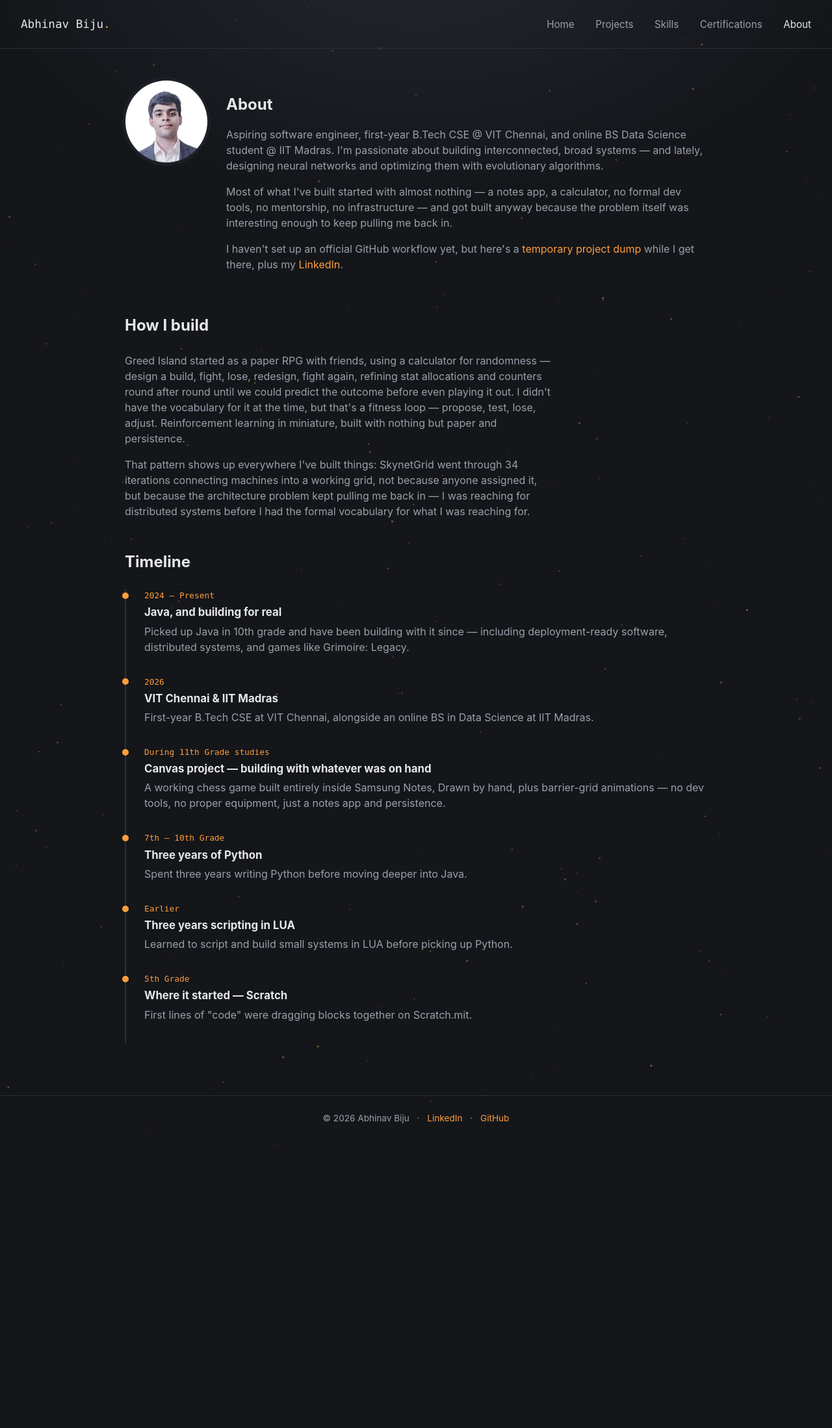
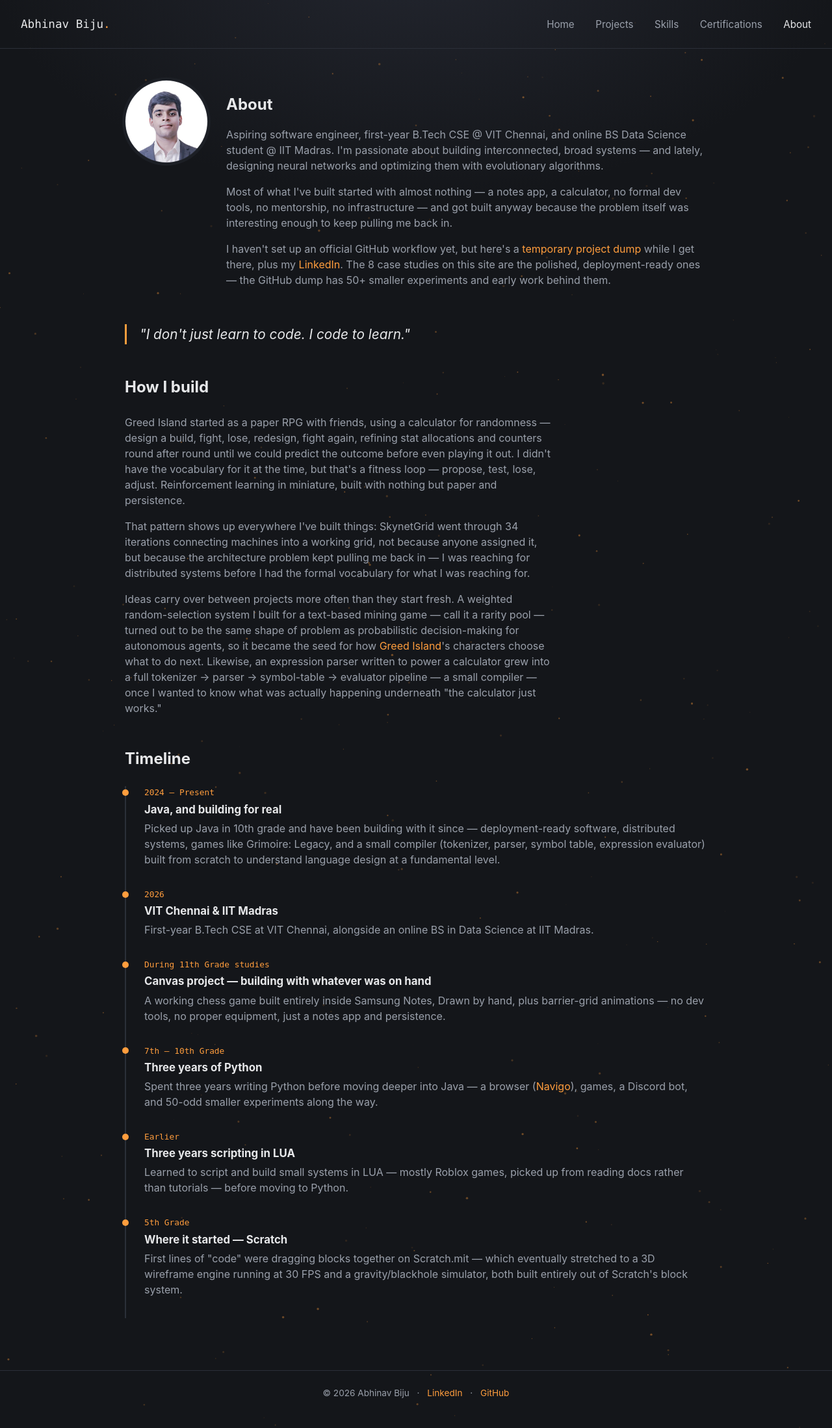
Before and after one commit to AbhinavBiju-101/portfolio, a Flask app: page /about in a window 1280 px wide. Shown: the whole page at 65% size. Before the commit the page ends 1766 px from the top, so only its background shows below. Run offline with Flask 3, Linux system fonts and the light colour scheme; some libraries are stand-ins or nearby versions.

Commit message:
Add files via upload

```diff
--- a/portfolio/instance/site_stats.json
+++ b/portfolio/instance/site_stats.json
@@ -1 +1 @@
-{"views": 2}
+{"views": 3}
--- a/portfolio/static/css/style.css
+++ b/portfolio/static/css/style.css
@@ -167,6 +167,12 @@ code {
   text-transform: uppercase;
   letter-spacing: 0.04em;
 }
+.stats-caption {
+  margin: -2rem 0 3rem;
+  font-size: 0.85rem;
+  color: var(--text-dim);
+  text-align: center;
+}
 
 /* --- Homepage featured projects --------------------------------------- */
 .featured-projects { margin-bottom: 3rem; }
@@ -227,6 +233,17 @@ code {
     gap: 1rem;
   }
   .about-photo { width: 104px; height: 104px; }
+}
+
+/* --- Pull quote (About page) -------------------------------------------- */
+.pull-quote {
+  margin: 2rem 0 2.5rem;
+  padding: 0 0 0 1.25rem;
+  border-left: 3px solid var(--accent);
+  font-size: 1.3rem;
+  font-style: italic;
+  color: var(--text);
+  line-height: 1.5;
 }
 
 /* --- Search bar (Projects / Skills) -------------------------------------- */
--- a/portfolio/templates/about.html
+++ b/portfolio/templates/about.html
@@ -22,9 +22,16 @@
       <a href="https://github.com/FTHZS" target="_blank" rel="noopener">temporary project dump</a>
       while I get there, plus my
       <a href="https://www.linkedin.com/in/i-am-abhinav-biju/" target="_blank" rel="noopener">LinkedIn</a>.
+      The 8 case studies on this site are the polished, deployment-ready
+      ones — the GitHub dump has 50+ smaller experiments and early work
+      behind them.
     </p>
   </div>
 </section>
+
+<blockquote class="pull-quote">
+  "I don't just learn to code. I code to learn."
+</blockquote>
 
 <section class="philosophy">
   <h2 class="timeline-heading">How I build</h2>
@@ -44,6 +51,18 @@
     pulling me back in — I was reaching for distributed systems before I
     had the formal vocabulary for what I was reaching for.
   </p>
+  <p>
+    Ideas carry over between projects more often than they start fresh.
+    A weighted random-selection system I built for a text-based mining
+    game — call it a rarity pool — turned out to be the same shape of
+    problem as probabilistic decision-making for autonomous agents, so it
+    became the seed for how <a href="{{ url_for('project_detail', slug='greed-island') }}">Greed Island</a>'s
+    characters choose what to do next. Likewise, an expression parser
+    written to power a calculator grew into a full tokenizer → parser →
+    symbol-table → evaluator pipeline — a small compiler — once I wanted
+    to know what was actually happening underneath "the calculator just
+    works."
+  </p>
 </section>
 
 <section class="timeline">
@@ -53,7 +72,7 @@
       <span class="timeline-date">2024 — Present</span>
       <div class="timeline-body">
         <h3>Java, and building for real</h3>
-        <p>Picked up Java in 10th grade and have been building with it since — including deployment-ready software, distributed systems, and games like Grimoire: Legacy.</p>
+        <p>Picked up Java in 10th grade and have been building with it since — deployment-ready software, distributed systems, games like Grimoire: Legacy, and a small compiler (tokenizer, parser, symbol table, expression evaluator) built from scratch to understand language design at a fundamental level.</p>
       </div>
     </li>
     <li class="timeline-item">
@@ -74,21 +93,21 @@
       <span class="timeline-date">7th — 10th Grade</span>
       <div class="timeline-body">
         <h3>Three years of Python</h3>
-        <p>Spent three years writing Python before moving deeper into Java.</p>
+        <p>Spent three years writing Python before moving deeper into Java — a browser (<a href="{{ url_for('project_detail', slug='navigo') }}">Navigo</a>), games, a Discord bot, and 50-odd smaller experiments along the way.</p>
       </div>
     </li>
     <li class="timeline-item">
       <span class="timeline-date">Earlier</span>
       <div class="timeline-body">
         <h3>Three years scripting in LUA</h3>
-        <p>Learned to script and build small systems in LUA before picking up Python.</p>
+        <p>Learned to script and build small systems in LUA — mostly Roblox games, picked up from reading docs rather than tutorials — before moving to Python.</p>
       </div>
     </li>
     <li class="timeline-item">
       <span class="timeline-date">5th Grade</span>
       <div class="timeline-body">
         <h3>Where it started — Scratch</h3>
-        <p>First lines of "code" were dragging blocks together on Scratch.mit.</p>
+        <p>First lines of "code" were dragging blocks together on Scratch.mit — which eventually stretched to a 3D wireframe engine running at 30 FPS and a gravity/blackhole simulator, both built entirely out of Scratch's block system.</p>
       </div>
     </li>
   </ol>
--- a/portfolio/templates/index.html
+++ b/portfolio/templates/index.html
@@ -35,6 +35,10 @@
     <span class="stat-label">GitHub stars</span>
   </div>
 </section>
+<p class="stats-caption">
+  {{ stats.num_projects }} full case studies live here — 50+ smaller experiments and early work
+  (Scratch, LUA, early Python) sit in the <a href="https://github.com/FTHZS" target="_blank" rel="noopener">GitHub dump</a>.
+</p>
 
 {% if featured_projects %}
 <section class="featured-projects reveal">
```
